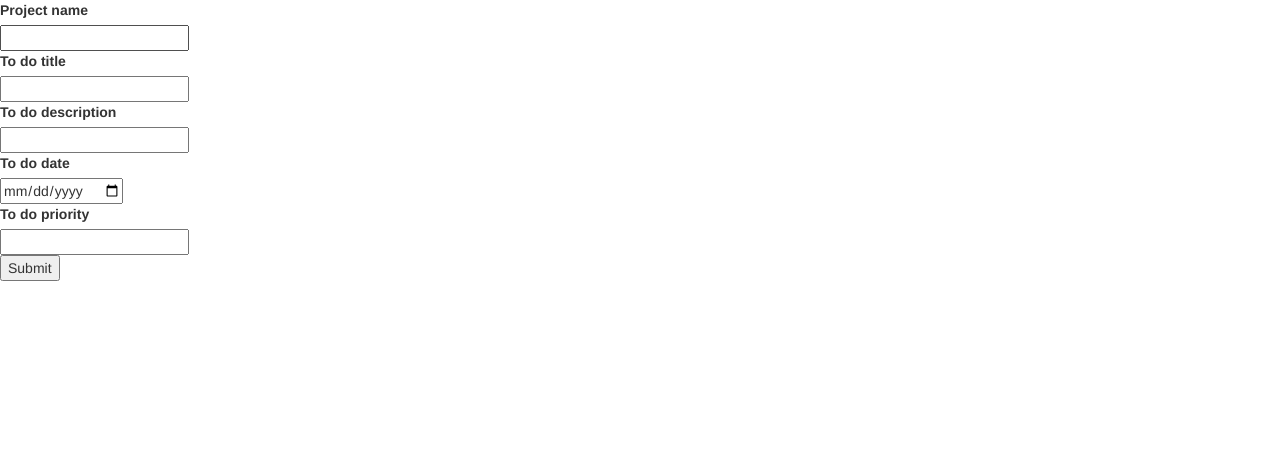
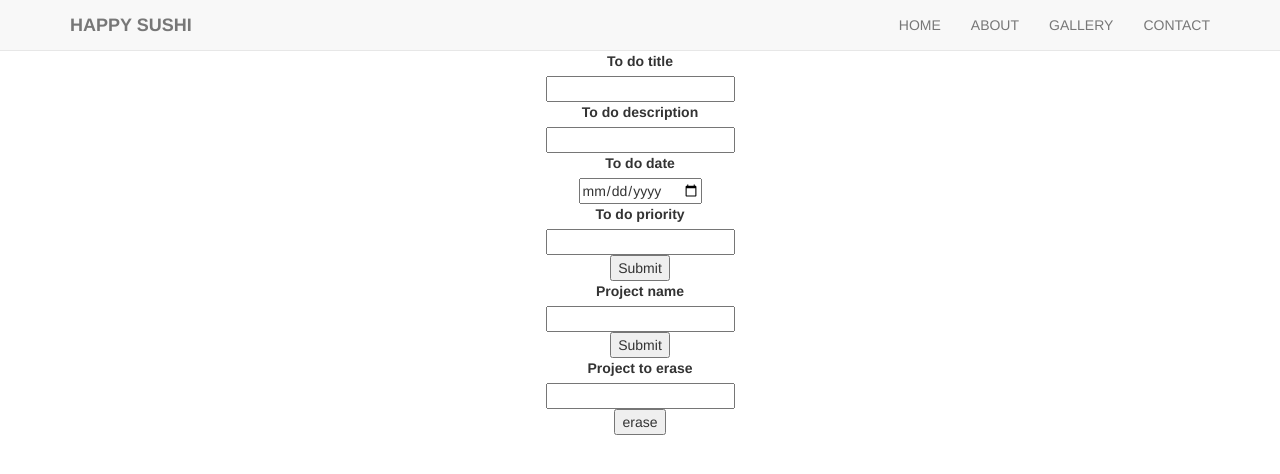
Before and after one commit to ricardo123321/To-Do-List, a plain HTML site: page index.html in a window 1280 px wide. Drawn offline with nearby package versions, Linux system fonts and the light colour scheme.

Commit message:
added delete and add project, fixed the creation of todos

```diff
--- a/index.html
+++ b/index.html
@@ -3,12 +3,37 @@
 <head>
   <meta charset="UTF-8">
   <meta name="viewport" content="width=device-width, initial-scale=1.0">
+  <link rel="stylesheet" href="/src/assets/css/style.css">
   <link rel="stylesheet" href="https://maxcdn.bootstrapcdn.com/bootstrap/3.3.7/css/bootstrap.min.css" integrity="sha384-BVYiiSIFeK1dGmJRAkycuHAHRg32OmUcww7on3RYdg4Va+PmSTsz/K68vbdEjh4u" crossorigin="anonymous">
   <title>Todolist</title>
 </head>
 <body>
 
-<div class="content">
+<div id="navbin" class="navbar navbar-default navbar-fixed-top">
+    <div class="container">
+        <div class="navbar-header">
+            <a href="#home" class="navbar-brand"><strong>HAPPY SUSHI</strong></a>
+        </div>
+        <div class="collapse navbar-collapse">
+            <ul class="nav navbar-nav navbar-right">
+                <li id="home">
+                    <a>HOME</a>
+                </li>
+                <li>
+                    <a href="#about" class="">ABOUT</a>
+                </li>
+                <li>
+                    <a href="#gallery" class="">GALLERY</a>
+                </li>
+                <li>
+                    <a href="#contact" class="">CONTACT</a>
+                </li>
+            </ul>
+        </div>
+    </div>
+</div>
+
+<div class="content text-center">
   <form>
     <label for="projectN">Project name</label><br>
     <input type="text" name="projectN" id="projectN"><br>
@@ -22,6 +47,19 @@
     <input type="number" name="priority" id="priority"><br>
     <button id="submitToDo">Submit</button>
   </form>
+
+  <form>
+    <label for="projectT">Project name</label><br>
+    <input type="text" name="projectT" id="projectT"><br>
+    <button id="submitToP">Submit</button>
+  </form>
+
+  <form>
+    <label for="projectErz">Project to erase</label><br>
+    <input type="text" name="projectErz" id="projectErz"><br>
+    <button id="submitToErz">erase</button>
+  </form>
+
 </div>
 <script src="./main.js"></script>
 </body>
```
Also changed, not shown: main.js (+1 -1 lines).
